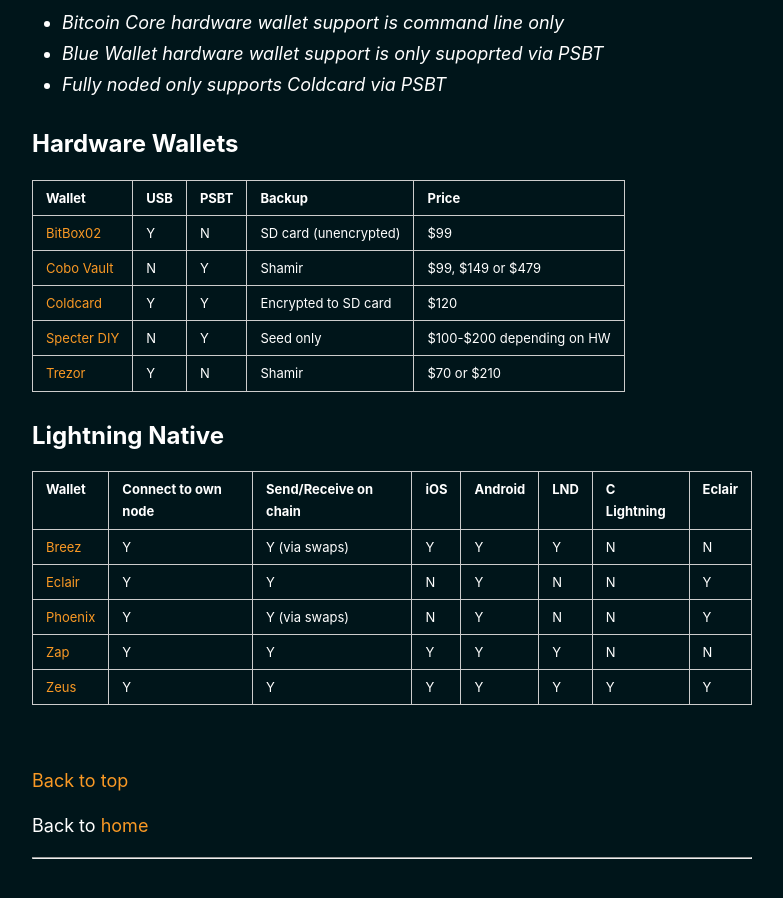
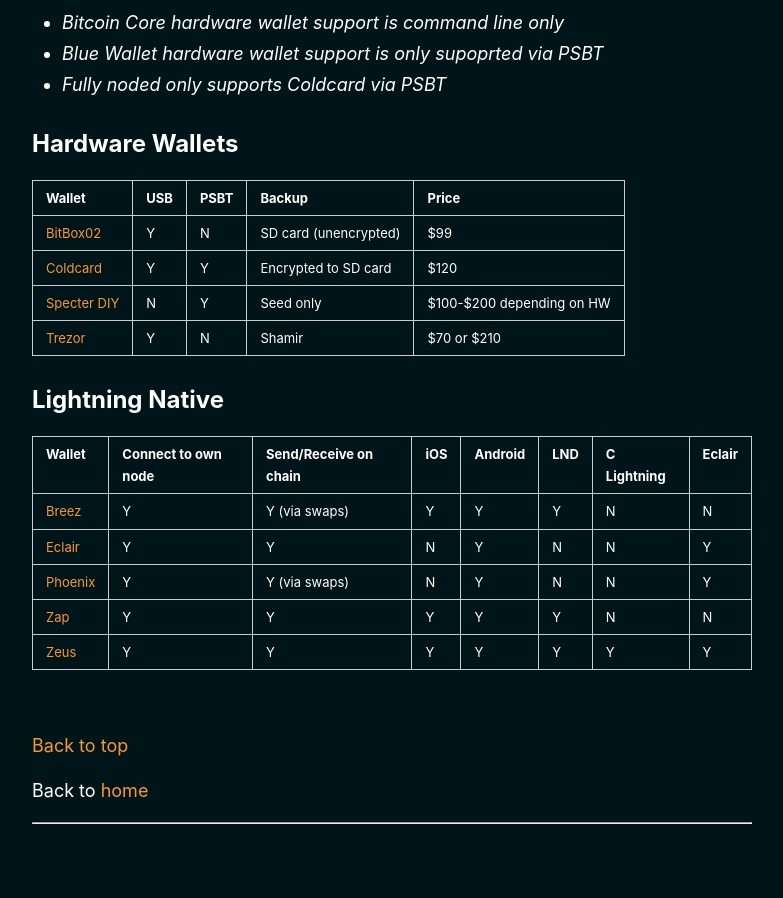
Before and after one commit to BitcoinQnA/bitcoin-wallet-guide, a Jekyll site: the page built from _pages/compare.md, in a window 1280 px wide and 900 px high, scrolled down 1258 px. Shown: the whole window, without its empty margins (248-1031 px from the left). Built offline with Jekyll 4.4.1, drawn with Linux system fonts in a browser that asks for light colours.

Commit message:
Update compare.md

```diff
--- a/_pages/compare.md
+++ b/_pages/compare.md
@@ -43,7 +43,6 @@ This page contains a key feature comparison for each type of wallet detailed on
 | Wallet                                                             | USB  | PSBT | Backup                  | Price                     |
 |--------------------------------------------------------------------|------|------|-------------------------|---------------------------|
 | [BitBox02](https://bitcoinwallet.guide/hardware/#bitbox02)         |   Y  |  N   |  SD card (unencrypted)  | $99                       |
-| [Cobo Vault](https://bitcoinwallet.guide/hardware/#cobo-vault)     |   N  |  Y   |  Shamir                 | $99, $149 or $479         |
 | [Coldcard](https://bitcoinwallet.guide/hardware/#coldcard)         |   Y  |  Y   |  Encrypted to SD card   | $120                      |
 | [Specter DIY](https://bitcoinwallet.guide/hardware/#specter-diy)   |   N  |  Y   |  Seed only              | $100-$200 depending on HW |
 | [Trezor](https://bitcoinwallet.guide/hardware/#trezor)             |   Y  |  N   |  Shamir                 | $70 or $210               |
```
